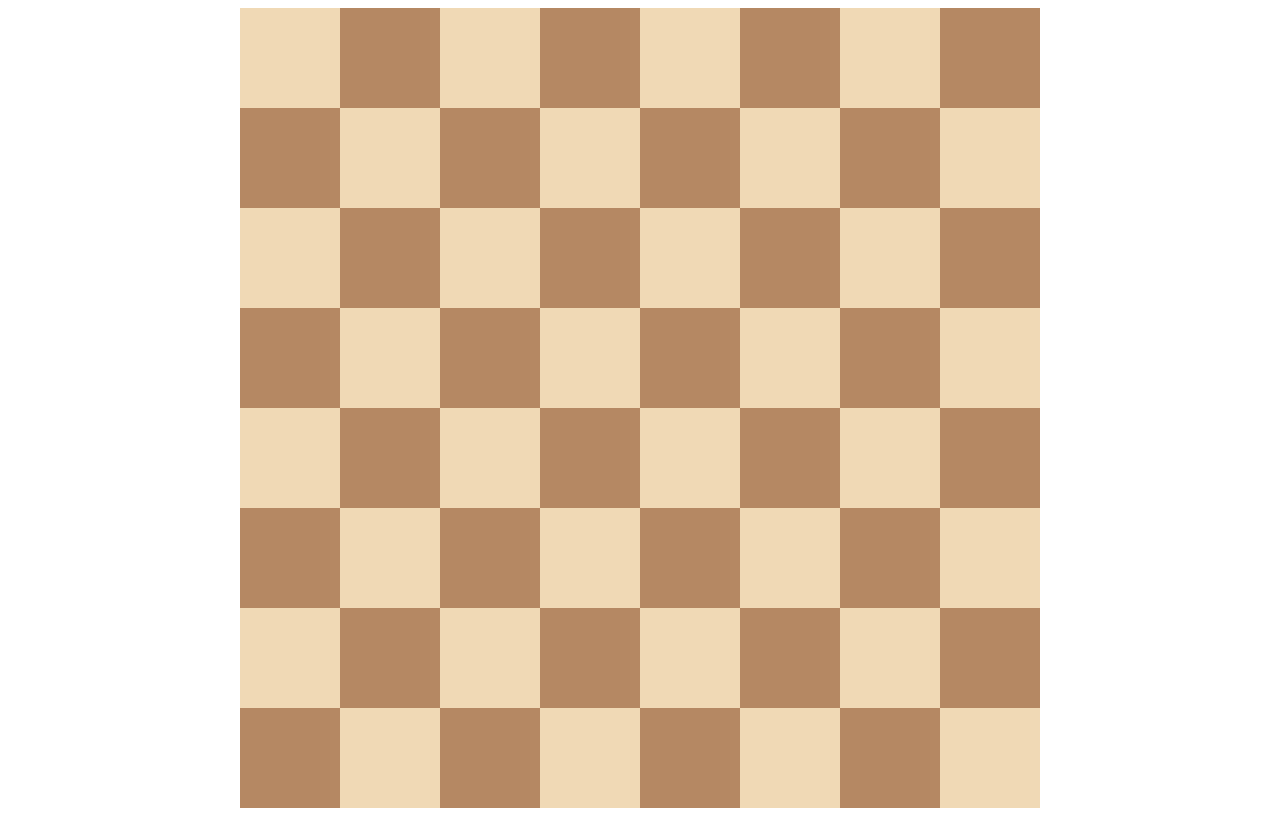
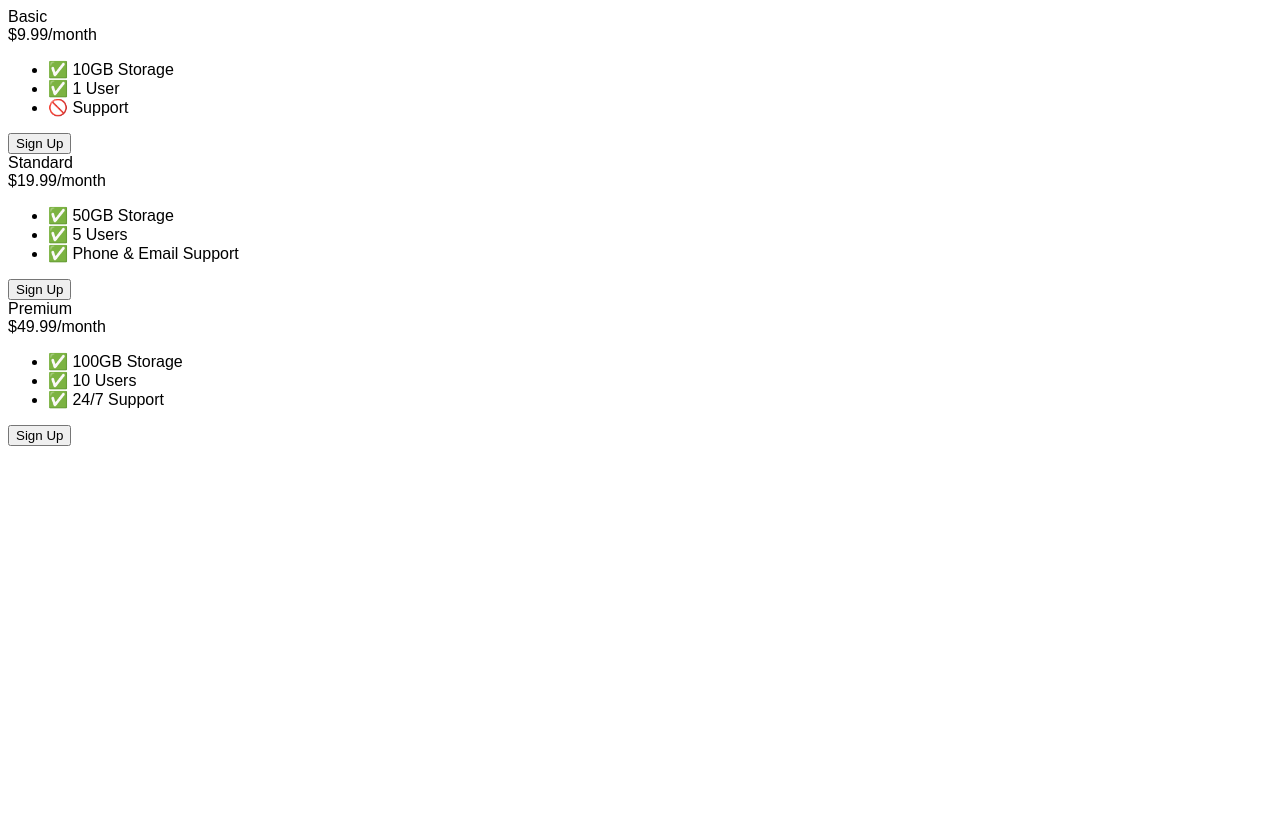
Before and after one commit to padmaroshini/WebDev, a plain HTML site: page index.html in a window 1280 px wide. Drawn offline with Linux system fonts and the light colour scheme; a web font is replaced by a local one.

Commit message:
Pricinig Box
Pricing box created using flex display

```diff
--- a/index.html
+++ b/index.html
@@ -1,104 +1,56 @@
 <!DOCTYPE html>
 <html>
-
   <head>
-  <title>Chessboard</title>
+    <title>Flexbox Pricing Table</title>
+    <link rel="preconnect" href="https://fonts.googleapis.com" />
+    <link rel="preconnect" href="https://fonts.gstatic.com" crossorigin />
+    <link
+      href="https://fonts.googleapis.com/css2?family=Sono:wght@400;700&display=swap"
+      rel="stylesheet"
+    />
     <style>
-
-    /* My colours for white: #f0d9b5, black: #b58863 */
-    .container {
-      margin: auto;
-      width: 800px;
-      display : grid;
-      /*grid-template-columns:1fr 1fr 1fr 1fr 1fr 1fr 1fr 1fr ;
-      grid-template-rows: 1fr 1fr 1fr 1fr 1fr 1fr 1fr 1fr;*/
-      grid-template-columns: repeat(8, 1fr);
-
+      body {
+        font-family: "Sono", sans-serif;
       }
 
-      .white {
-        height: 100px;
-        width: 100px;
-        background-color:#f0d9b5;
-
+      /* Hint: What can you do with a media query and flexbox? */
+      @media (max-width: 1250px) {
       }
-
-      .black {
-        height:100px;
-        width: 100px;
-        background-color :#b58863;
-      }
-
     </style>
   </head>
 
   <body>
-  <div class="container">
-    <div class="white"></div>
-    <div class="black"></div>
-    <div class="white"></div>
-    <div class="black"></div>
-    <div class="white"></div>
-    <div class="black"></div>
-    <div class="white"></div>
-    <div class="black"></div>
-    <div class="black"></div>
-    <div class="white"></div>
-    <div class="black"></div>
-    <div class="white"></div>
-    <div class="black"></div>
-    <div class="white"></div>
-    <div class="black"></div>
-    <div class="white"></div>
-    <div class="white"></div>
-    <div class="black"></div>
-    <div class="white"></div>
-    <div class="black"></div>
-    <div class="white"></div>
-    <div class="black"></div>
-    <div class="white"></div>
-    <div class="black"></div>
-    <div class="black"></div>
-    <div class="white"></div>
-    <div class="black"></div>
-    <div class="white"></div>
-    <div class="black"></div>
-    <div class="white"></div>
-    <div class="black"></div>
-    <div class="white"></div>
-    <div class="white"></div>
-    <div class="black"></div>
-    <div class="white"></div>
-    <div class="black"></div>
-    <div class="white"></div>
-    <div class="black"></div>
-    <div class="white"></div>
-    <div class="black"></div>
-    <div class="black"></div>
-    <div class="white"></div>
-    <div class="black"></div>
-    <div class="white"></div>
-    <div class="black"></div>
-    <div class="white"></div>
-    <div class="black"></div>
-    <div class="white"></div>
-    <div class="white"></div>
-    <div class="black"></div>
-    <div class="white"></div>
-    <div class="black"></div>
-    <div class="white"></div>
-    <div class="black"></div>
-    <div class="white"></div>
-    <div class="black"></div>
-    <div class="black"></div>
-    <div class="white"></div>
-    <div class="black"></div>
-    <div class="white"></div>
-    <div class="black"></div>
-    <div class="white"></div>
-    <div class="black"></div>
-    <div class="white"></div>
+    <div class="pricing-container">
+      <div class="pricing-plan">
+        <div class="plan-title">Basic</div>
+        <div class="plan-price">$9.99/month</div>
+        <ul class="plan-features">
+          <li>✅ 10GB Storage</li>
+          <li>✅ 1 User</li>
+          <li>🚫 Support</li>
+        </ul>
+        <button class="plan-button">Sign Up</button>
+      </div>
+      <div class="pricing-plan">
+        <div class="plan-title">Standard</div>
+        <div class="plan-price">$19.99/month</div>
+        <ul class="plan-features">
+          <li>✅ 50GB Storage</li>
+          <li>✅ 5 Users</li>
+          <li>✅ Phone &amp; Email Support</li>
+        </ul>
+        <button class="plan-button">Sign Up</button>
+      </div>
+      <div class="pricing-plan">
+        <div class="plan-title">Premium</div>
+        <div class="plan-price">$49.99/month</div>
+        <ul class="plan-features">
+          <li>✅ 100GB Storage</li>
+          <li>✅ 10 Users</li>
+          <li>✅ 24/7 Support</li>
+        </ul>
+        <button class="plan-button">Sign Up</button>
+      </div>
     </div>
   </body>
-
 </html>
```
Lines whose indentation alone changed are shown as unchanged.
